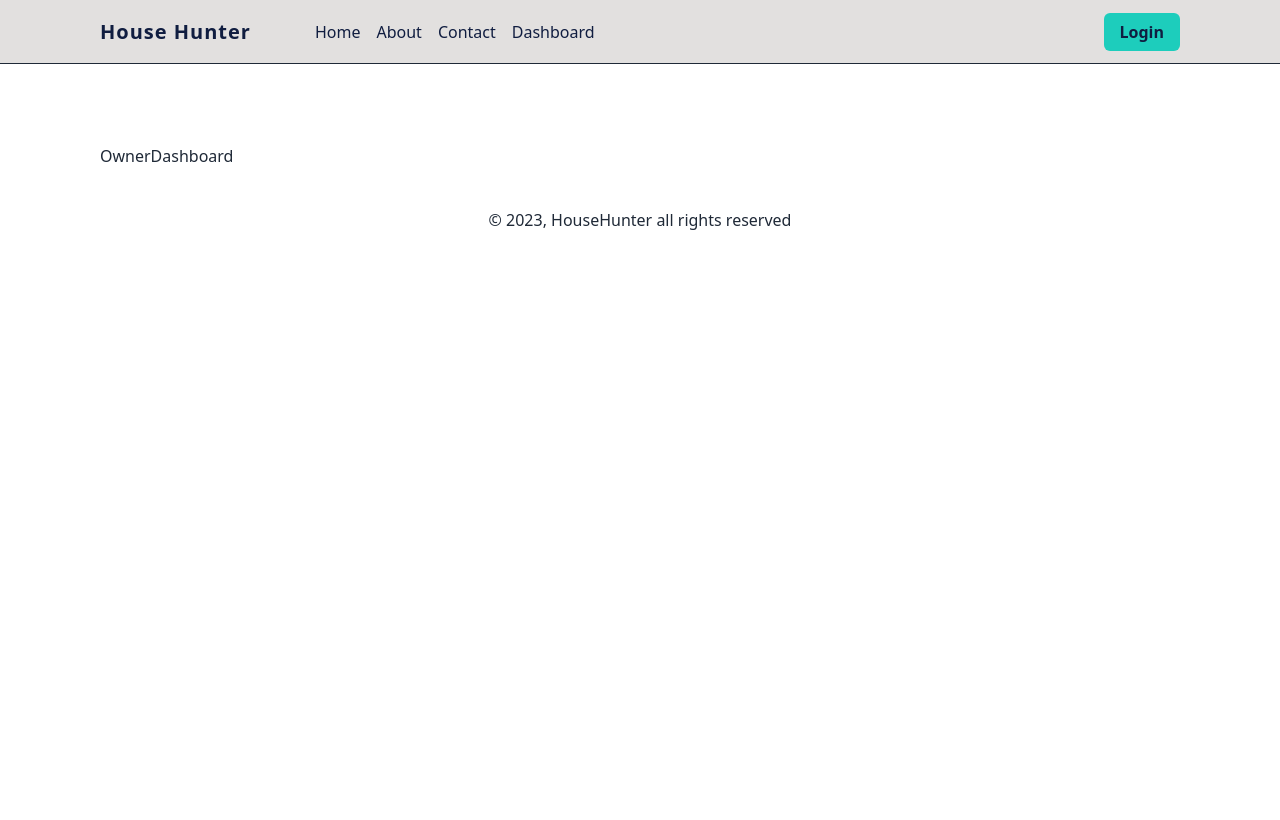
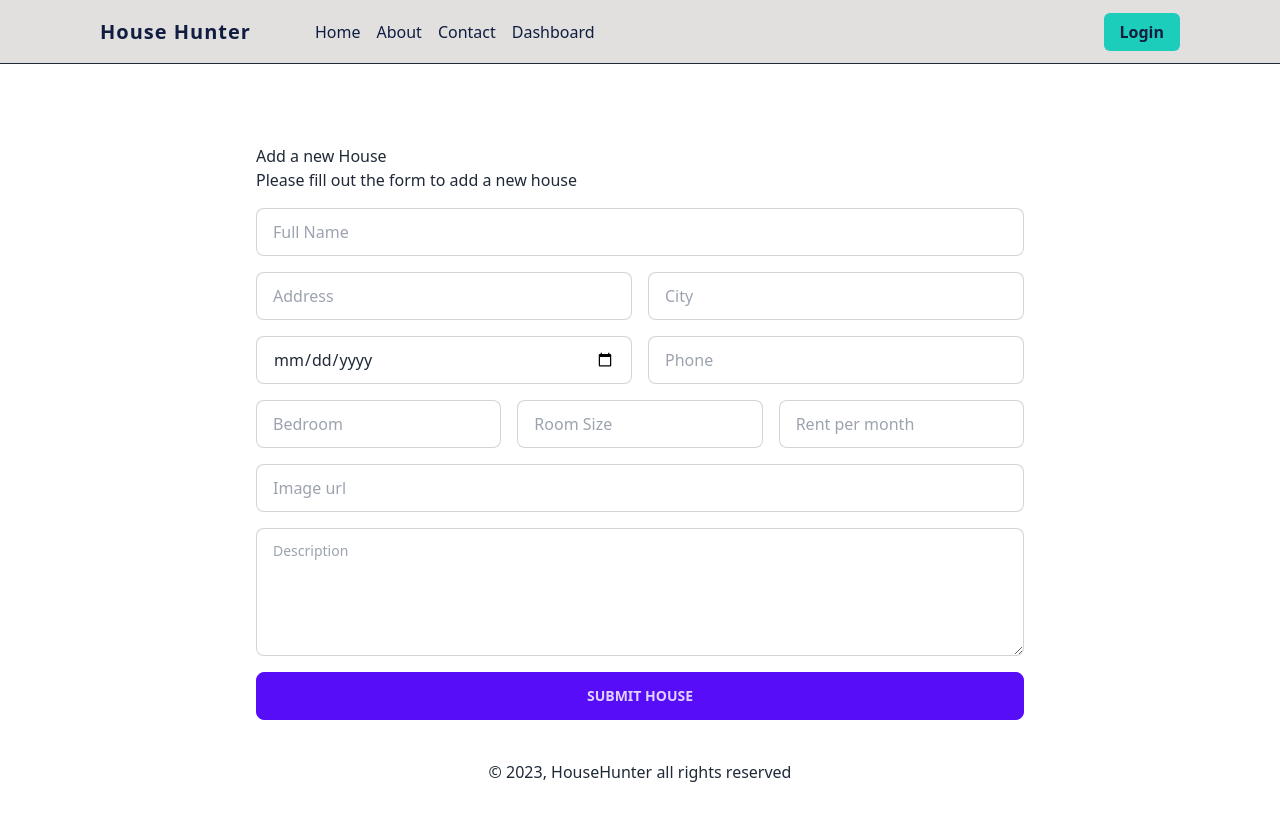
Before and after one commit to rejaulkariim/house-hunter-client, a React (Vite) app: page /dashboard/owner in a window 1280 px wide. Shown: the top 820 px of the page. Built offline with nearby package versions, Linux system fonts and the light colour scheme.

Commit message:
added house listing form

```diff
--- a/src/Pages/OwnerDashboard.jsx
+++ b/src/Pages/OwnerDashboard.jsx
@@ -1,9 +1,11 @@
-import React from 'react'
+import AddHouseForm from "../components/OwnerDashboard/AddHouseForm";
 
 const OwnerDashboard = () => {
   return (
-    <div className='mt-36'>OwnerDashboard</div>
-  )
-}
+    <div className="mt-36">
+      <AddHouseForm />
+    </div>
+  );
+};
 
-export default OwnerDashboard
+export default OwnerDashboard;
--- /dev/null
+++ b/src/components/OwnerDashboard/AddHouseForm.jsx
@@ -0,0 +1,117 @@
+const AddHouseForm = () => {
+  const handleHouseSubmit = (e) => {
+    e.preventDefault();
+    const form = e.target;
+
+    const name = form.name.value;
+    const address = form.address.value;
+    const city = form.city.value;
+    const availabilityDate = form.availabilityDate.value;
+    const phone = form.phone.value;
+    const bedrooms = form.bedrooms.value;
+    const roomSize = form.roomSize.value;
+    const rentPerMonth = form.rentPerMonth.value;
+    const picture = form.picture.value;
+    const description = form.description.value;
+
+    const formData = {
+      name,
+      address,
+      city,
+      availabilityDate,
+      phone,
+      bedrooms,
+      roomSize,
+      rentPerMonth,
+      picture,
+      description,
+    };
+    console.log(formData);
+  };
+
+  return (
+    <form onSubmit={handleHouseSubmit} className="max-w-3xl mx-auto">
+      <div className="mb-4">
+        <h2>Add a new House</h2>
+        <p>Please fill out the form to add a new house</p>
+      </div>
+      <div className="flex flex-col gap-4">
+        <input
+          type="text"
+          name="name"
+          placeholder="Full Name"
+          className="input input-bordered w-full"
+        />
+        <div className="flex gap-4">
+          <input
+            type="text"
+            name="address"
+            placeholder="Address"
+            className="input input-bordered w-full"
+          />
+          <input
+            type="text"
+            name="city"
+            placeholder="City"
+            className="input input-bordered w-full"
+          />
+        </div>
+
+        <div className="flex gap-4">
+          <input
+            type="date"
+            name="availabilityDate"
+            placeholder="Available Date"
+            className="input input-bordered w-full"
+          />
+          <input
+            type="number"
+            name="phone"
+            placeholder="Phone"
+            className="input input-bordered w-full"
+          />
+        </div>
+
+        <div className="flex gap-4">
+          <input
+            type="number"
+            name="bedrooms"
+            placeholder="Bedroom"
+            className="input input-bordered w-full"
+          />
+          <input
+            type="number"
+            name="roomSize"
+            placeholder="Room Size"
+            className="input input-bordered w-full"
+          />
+          <input
+            type="text"
+            name="rentPerMonth"
+            placeholder="Rent per month"
+            className="input input-bordered w-full"
+          />
+        </div>
+
+        <input
+          type="text"
+          name="picture"
+          placeholder="Image url"
+          className="input input-bordered w-full"
+        />
+        <textarea
+          className="textarea textarea-bordered h-32"
+          name="description"
+          placeholder="Description"
+        ></textarea>
+        <input
+          type="submit"
+          value="Submit House"
+          className="btn btn-primary w-full"
+        />
+      </div>
+    </form>
+  );
+};
+
+export default AddHouseForm;
--- a/src/components/RegisterForm.jsx
+++ b/src/components/RegisterForm.jsx
@@ -39,7 +39,8 @@ function RegisterForm() {
     } catch (error) {
       setLoading(false); // Stop the loading spinner
       if (error.response?.status === 409) {
-        setErrorMessage("Email already registered. Please login");
+        // setErrorMessage("Email already registered. Please login");
+        toast.error("Email already registered. Please login")
       } else {
         console.log(error.message.data.response);
         setErrorMessage("Registration failed. Please try again later.");
@@ -62,7 +63,7 @@ function RegisterForm() {
           <h1 className="text-xl font-bold ">Register an account</h1>
           <p>Please fill out the form to create an account</p>
         </div>
-        {errorMessage && <p className="text-center text-error">{errorMessage}</p>}
+        {/* {errorMessage && <p className="text-center text-error">{errorMessage}</p>} */}
         <form onSubmit={handleSubmit} className="flex flex-col gap-4 mt-4">
           <input
             type="text"
--- a/tailwind.config.js
+++ b/tailwind.config.js
@@ -1,3 +1,4 @@
+/* eslint-disable no-undef */
 /** @type {import('tailwindcss').Config} */
 export default {
   content: ["./index.html", "./src/**/*.{js,ts,jsx,tsx}"],
@@ -9,5 +10,7 @@ export default {
     },
     extend: {},
   },
+
   plugins: [require("daisyui")],
+
 };
```
